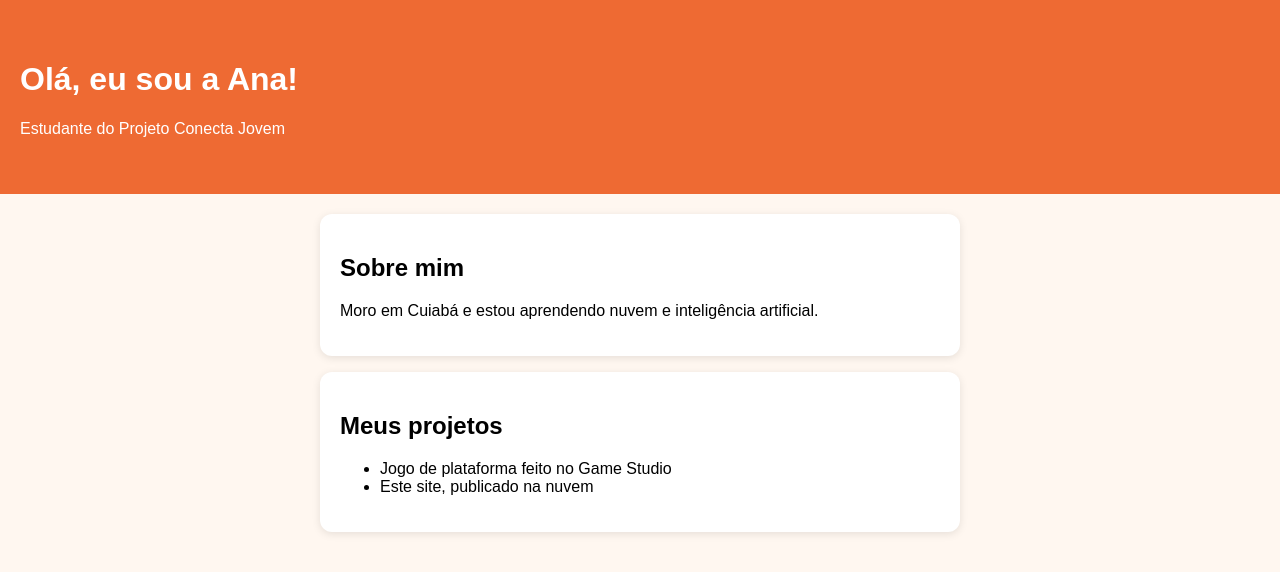
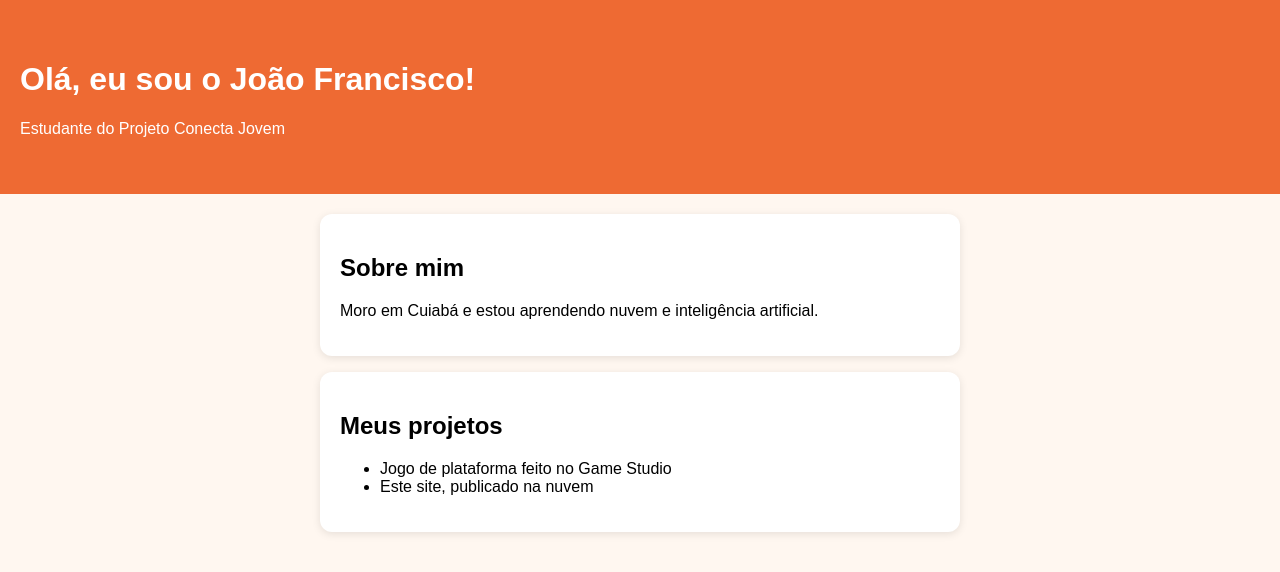
Before and after one commit to JfmBR/Meu_Site, a plain HTML site: page index.html in a window 1280 px wide. Drawn offline with Linux system fonts and the light colour scheme.

Commit message:
Alteração do Nome no Título

```diff
--- a/index.html
+++ b/index.html
@@ -14,7 +14,7 @@
 </head>
 <body>
     <header>
-        <h1>Olá, eu sou a Ana!</h1>
+        <h1>Olá, eu sou o João Francisco!</h1>
         <p>Estudante do Projeto Conecta Jovem</p>
     </header>
     <main>
```
